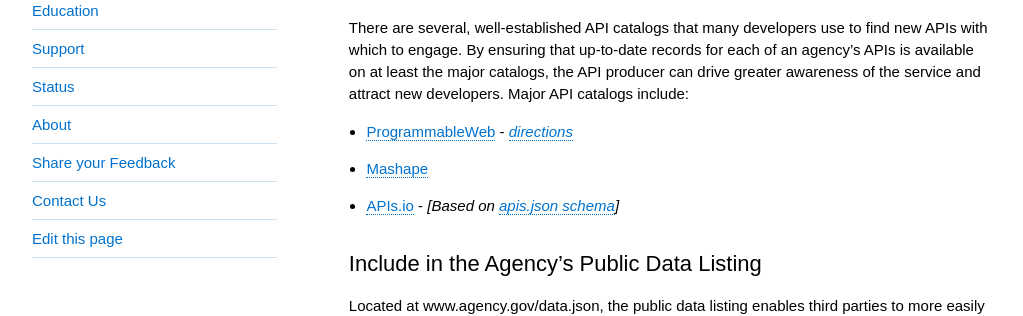
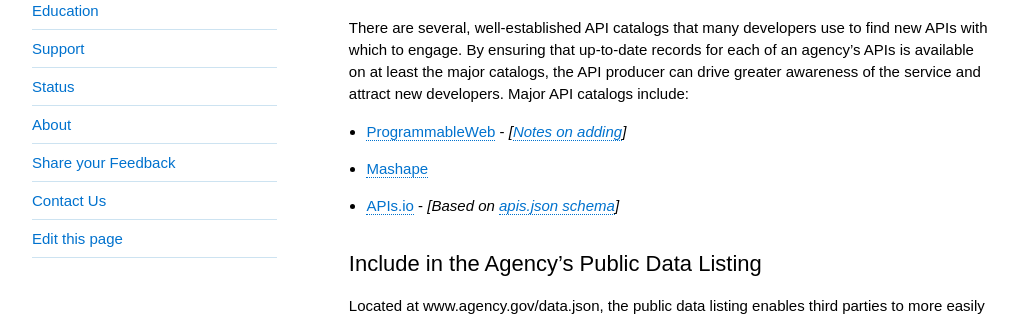
Before and after one commit to 18F/API-All-the-X, a Jekyll site: the page built from pages/ensuring_discoverability-a_guide.md, in a window 1280 px wide and 1327 px high. Shown: the part 333-649 px from the top of the window, without its empty margins (128-1151 px from the left). Built offline with Jekyll 4.4.1, drawn with Linux system fonts in a browser that asks for light colours.

Commit message:
changing PW hyperlink text

```diff
--- a/pages/ensuring_discoverability-a_guide.md
+++ b/pages/ensuring_discoverability-a_guide.md
@@ -11,7 +11,7 @@
 
 There are several, well-established API catalogs that many developers use to find new APIs with which to engage.  By ensuring that up-to-date records for each of an agency's APIs is available on at least the major catalogs, the API producer can drive greater awareness of the service and attract new developers.  Major API catalogs include:
 
-* [ProgrammableWeb](http://www.programmableweb.com/apis/directory) - *[directions](https://groups.google.com/d/msg/us-government-apis/6liPMum-qjU/EbJg-Cn8DtMJ)*
+* [ProgrammableWeb](http://www.programmableweb.com/apis/directory) - *[[Notes on adding](https://groups.google.com/d/msg/us-government-apis/6liPMum-qjU/EbJg-Cn8DtMJ)]*
 * [Mashape](http://www.mashape.com/explore)
 * [APIs.io](http://apis.io/) - *[Based on [apis.json schema](http://apisjson.org/)]*
 
```
